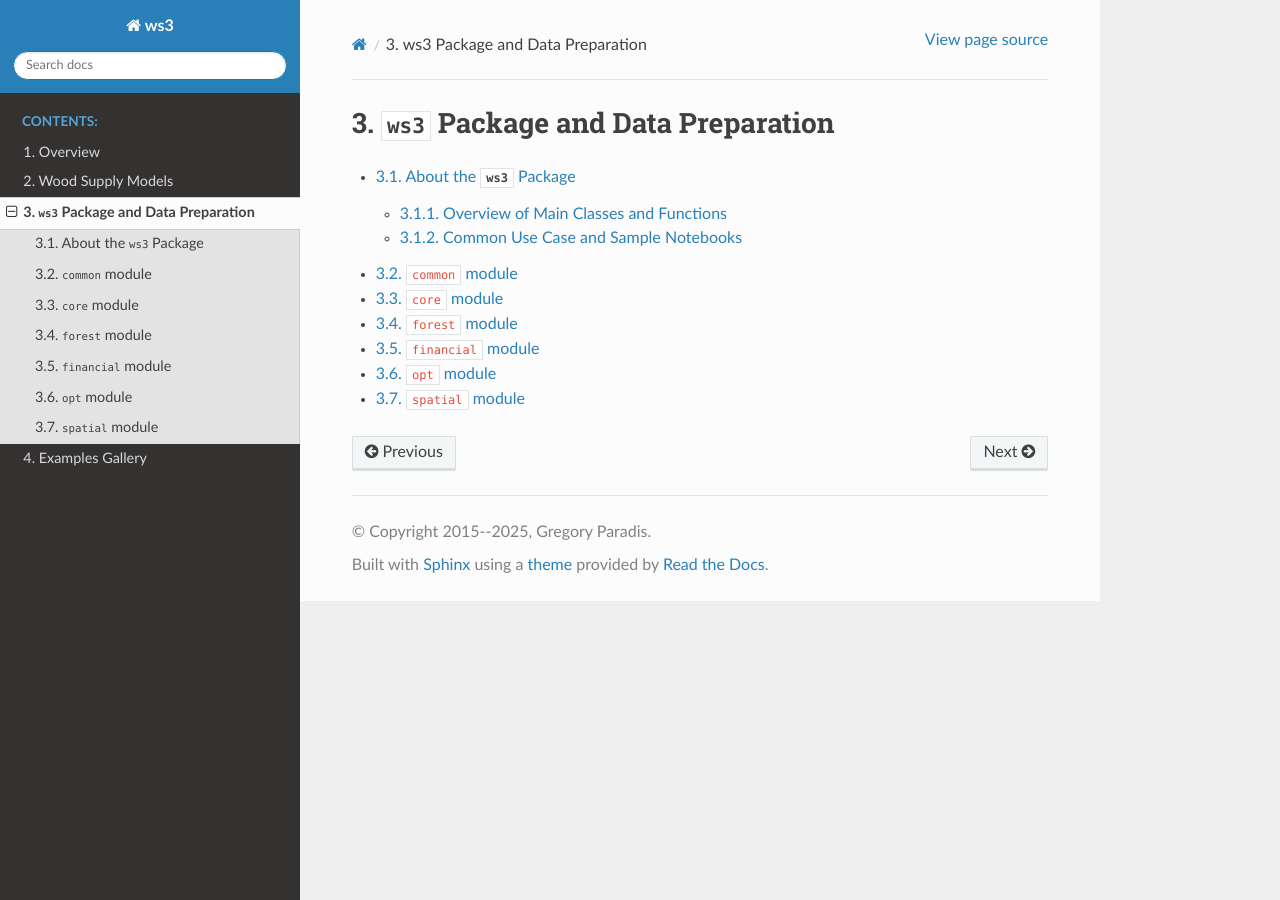
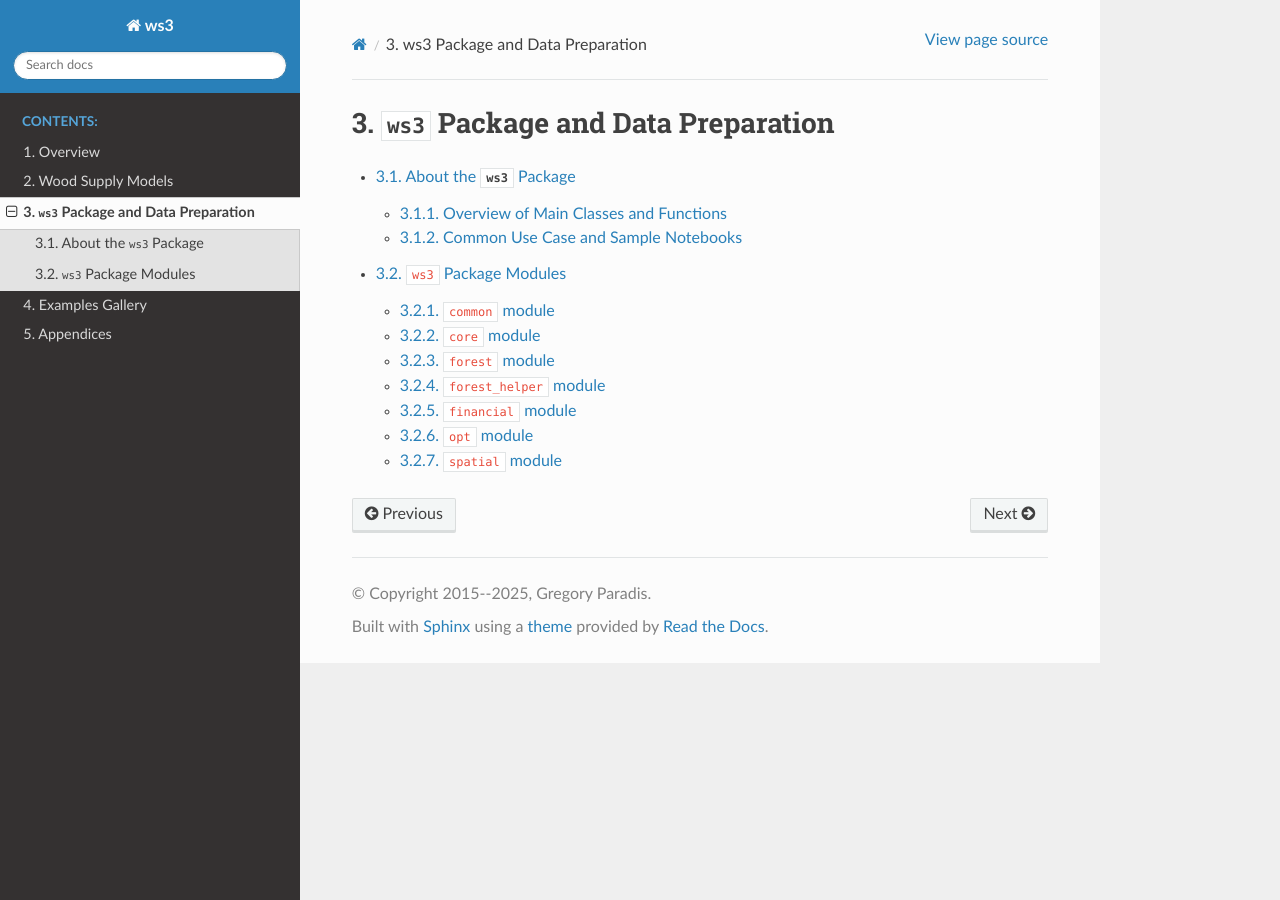
Before and after one commit to UBC-FRESH/ws3, a Sphinx documentation site: the page built from docs/source/aboutws3.rst, in a window 1280 px wide. Built offline with Sphinx 7.4.7 and the Read the Docs theme 3.1.0, drawn with Linux system fonts in a browser that asks for light colours.

Commit message:
tweak docs source file config fix a few minor errors and warnings, and make sure the new forest_helper module and other recent changes are all showing up in the docs

```diff
--- a/docs/source/aboutws3.rst
+++ b/docs/source/aboutws3.rst
@@ -6,9 +6,4 @@
    :maxdepth: 5
 
    Chapt2
-   common
-   core
-   forest
-   financial
-   opt
-   spatial
+   modules
--- a/docs/source/appendices.rst
+++ b/docs/source/appendices.rst
@@ -4,3 +4,6 @@ Appendices
 
 .. toctree::
    :maxdepth: 4
+
+   SpaDES
+   libCBM
--- a/docs/source/conf.py
+++ b/docs/source/conf.py
@@ -82,7 +82,7 @@ author = 'Gregory Paradis'
 # The short X.Y version.
 version = '1.0'
 # The full version, including alpha/beta/rc tags.
-release = '1.0.0'
+release = '1.0.2'
 
 # The language for content autogenerated by Sphinx. Refer to documentation
 # for a list of supported languages.
--- a/docs/source/forest_helper.rst
+++ b/docs/source/forest_helper.rst
@@ -1,5 +1,5 @@
 ``forest_helper`` module
-=================
+========================
 
 .. automodule:: forest_helper
     :members:
--- a/docs/source/index.rst
+++ b/docs/source/index.rst
@@ -15,8 +15,7 @@ ws3 Package Documentation
   Chapt1
   aboutws3
   examples
-..  libCBM
-..  SpaDES
+  appendices
 
 Indices and Tables
 ==================
```
